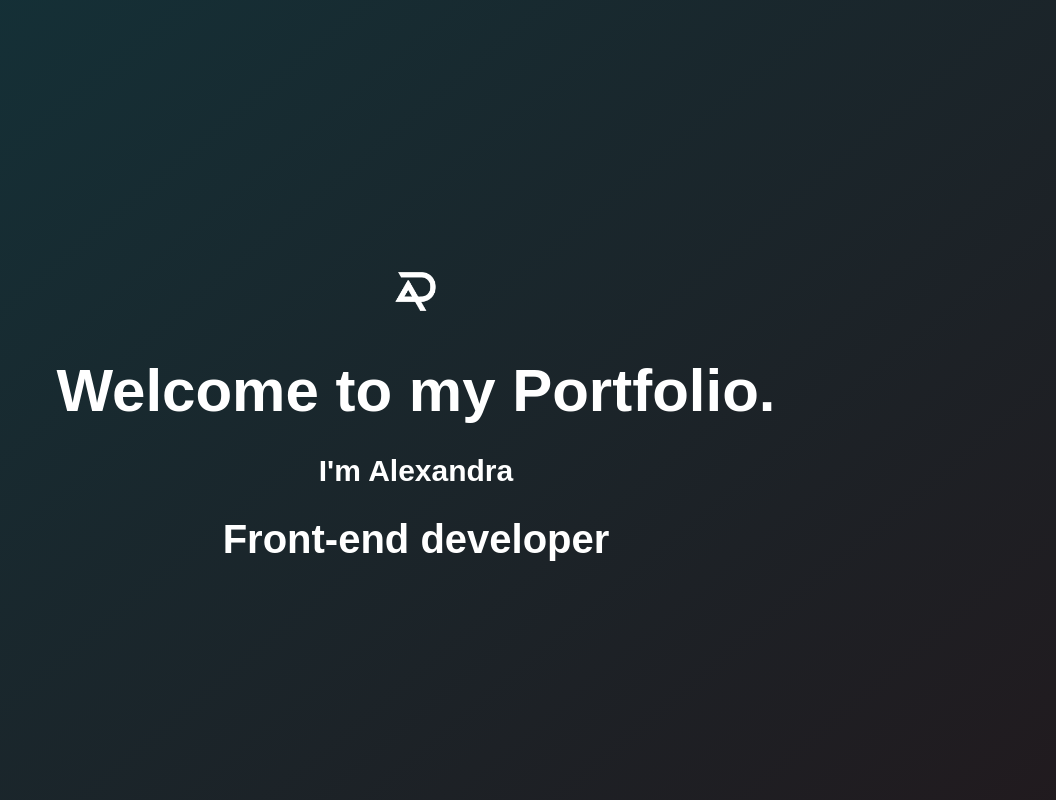
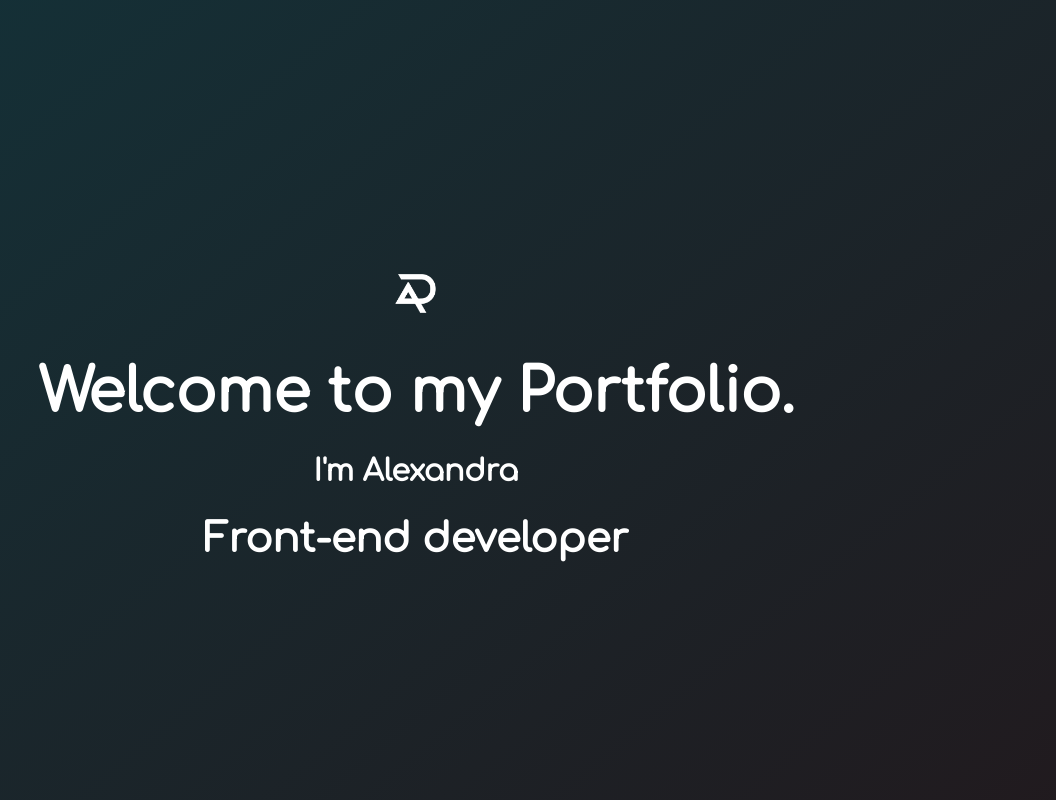
Before and after one commit to Alexedpx/MyPortfolio, a React (Vite) app in the folder Portfolio_devweb/: page / in a window 1280 px wide. Shown: the whole page, without its empty margins (224-1280 px from the left). Built offline with nearby package versions, Linux system fonts and the light colour scheme.

Commit message:
changement typo titre intro

```diff
--- a/Portfolio_devweb/src/style/_Intro.scss
+++ b/Portfolio_devweb/src/style/_Intro.scss
@@ -46,10 +46,12 @@
 
   a {
     text-decoration: none;
+    font-family: var( --font-style-title);
     cursor: pointer;
   }
 
   h1 {
+
     font-size: calc(var(--font-size-standard) * 3);
   }
 
--- a/Portfolio_devweb/src/style/_settings.scss
+++ b/Portfolio_devweb/src/style/_settings.scss
@@ -1,4 +1,5 @@
 @import url("https://fonts.googleapis.com/css2?family=Montserrat:ital,wght@0,200;0,400;0,500;1,200;1,500&display=swap");
+@import url('https://fonts.googleapis.com/css2?family=Comfortaa:wght@300;400&display=swap');
 
 :root {
 	/* Colors */
@@ -7,6 +8,7 @@
 
 	/* font-family */
 	--font: "Montserrat", sans-serif;
+  --font-style-title: "Comfortaa", sans-serif;
 
 	/* font-weight */
 
@@ -40,7 +42,6 @@
 	overflow-x: hidden;
 }
 
-
 .bg {
 	animation: slide 3s ease-in-out infinite alternate;
 	background-image: linear-gradient(
```
Lines whose indentation alone changed are shown as unchanged.
